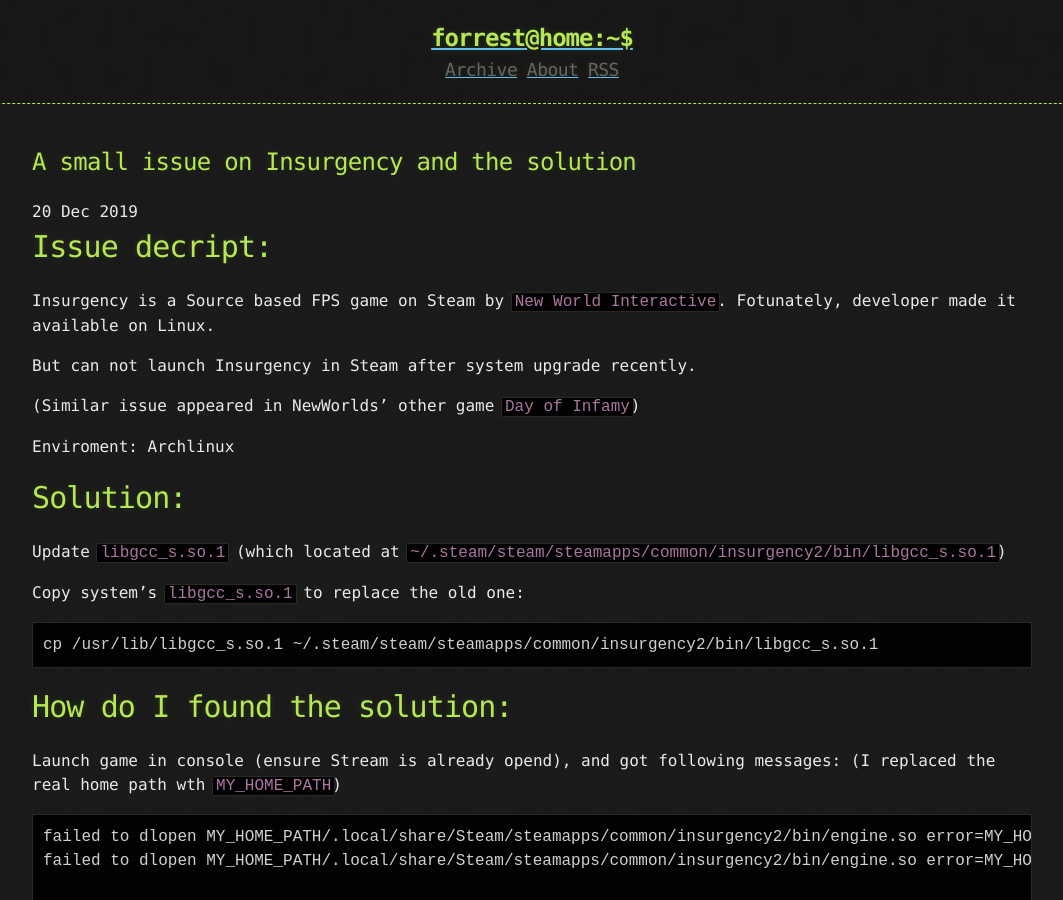
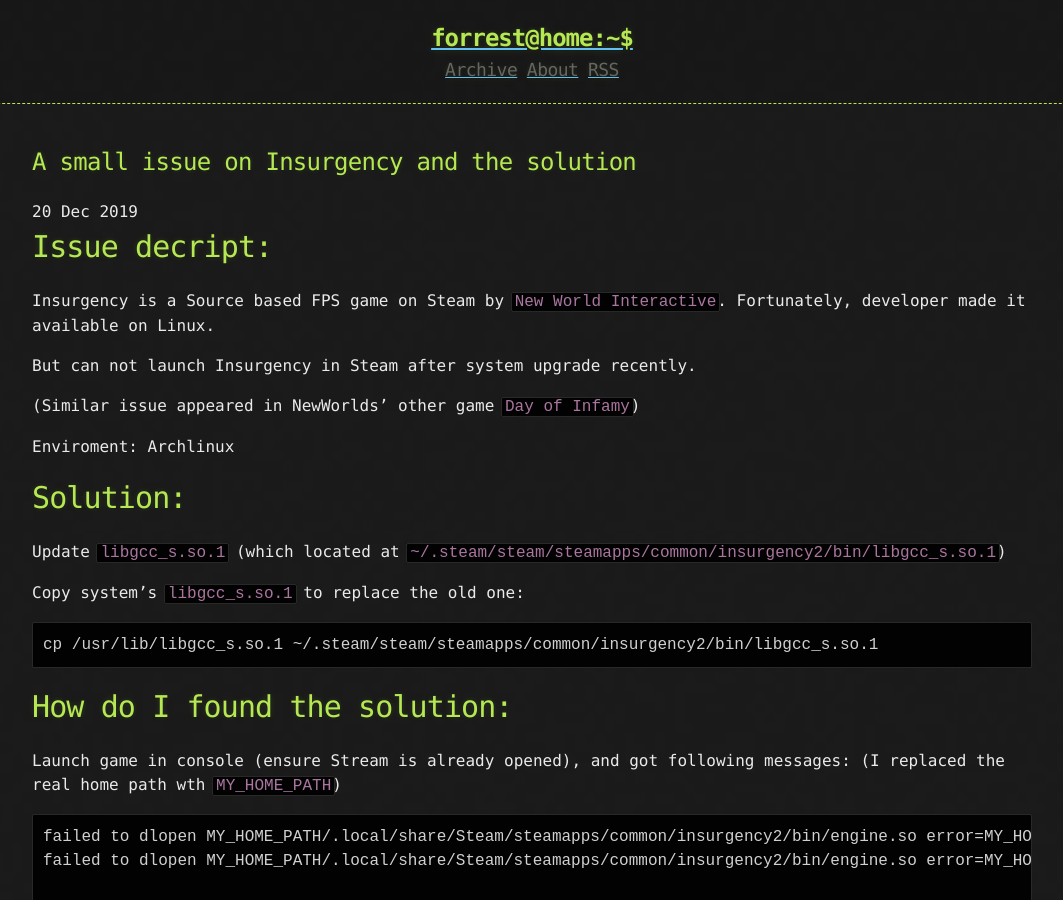
Before and after one commit to Texas-C/Texas-C.github.io, a Jekyll site: the page built from _posts/2019-12-20-Insurgency_issue.md, in a window 1280 px wide and 900 px high. Shown: the whole window, without its empty margins (108-1171 px from the left). Built offline with Jekyll 4.4.1, drawn with Linux system fonts in a browser that asks for light colours.

Commit message:
fixed some spell error

```diff
--- a/_posts/2019-12-20-Insurgency_issue.md
+++ b/_posts/2019-12-20-Insurgency_issue.md
@@ -6,7 +6,7 @@ published: true
 
 # Issue decript:
 
-Insurgency is a  Source based FPS game on Steam by `New World Interactive`. Fotunately, developer made it available on Linux.
+Insurgency is a  Source based FPS game on Steam by `New World Interactive`. Fortunately, developer made it available on Linux.
 
 But can not launch Insurgency in Steam after system upgrade recently.
 
@@ -24,7 +24,7 @@ Copy system's `libgcc_s.so.1` to replace the old one:
 
 # How do I found the solution:
 
-Launch game in console (ensure Stream is already opend), and got following messages: (I replaced the real home path wth `MY_HOME_PATH`)
+Launch game in console (ensure Stream is already opened), and got following messages: (I replaced the real home path wth `MY_HOME_PATH`)
 
 	failed to dlopen MY_HOME_PATH/.local/share/Steam/steamapps/common/insurgency2/bin/engine.so error=MY_HOME_PATH/.steam/steam/steamapps/common/insurgency2/bin/libgcc_s.so.1: version `GCC_7.0.0' not found (required by /usr/lib32/libopenal.so.1)
 	failed to dlopen MY_HOME_PATH/.local/share/Steam/steamapps/common/insurgency2/bin/engine.so error=MY_HOME_PATH/.steam/steam/steamapps/common/insurgency2/bin/libgcc_s.so.1: version `GCC_7.0.0' not found (required by /usr/lib32/libopenal.so.1)
```
